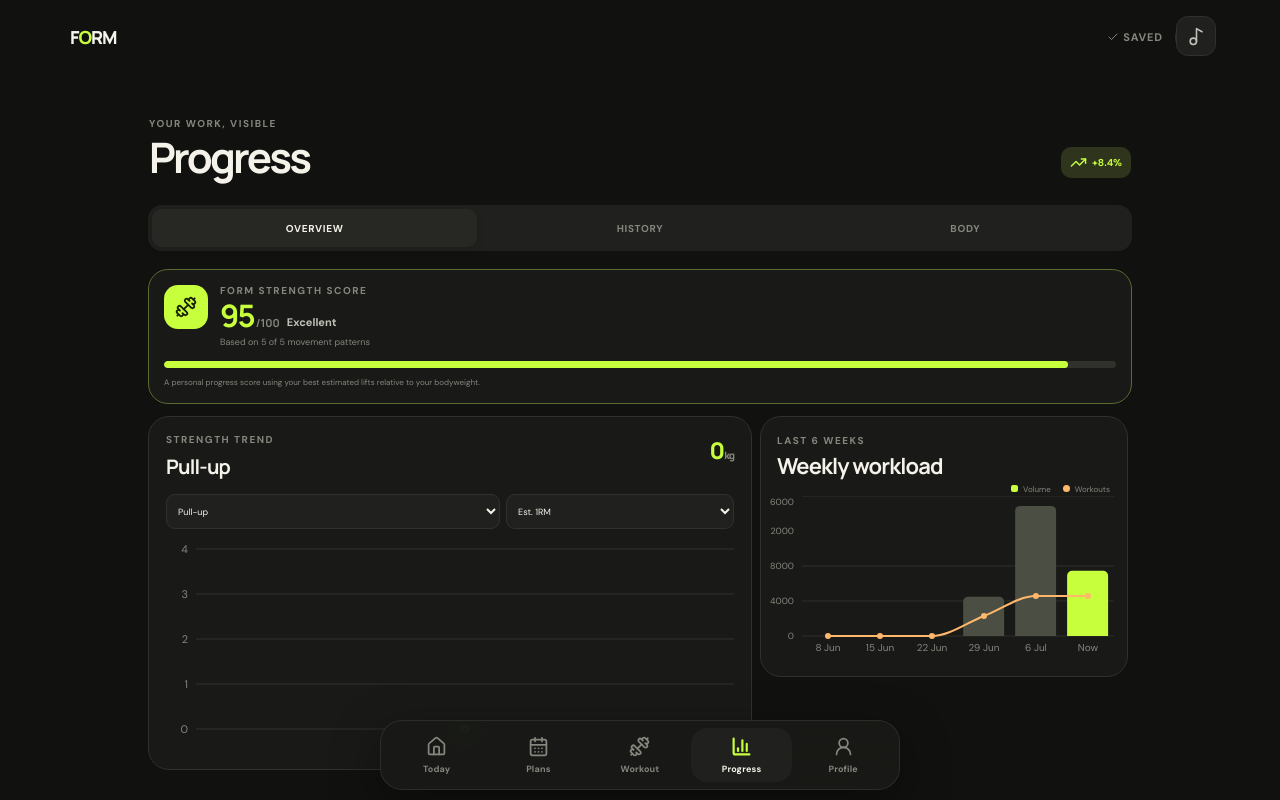
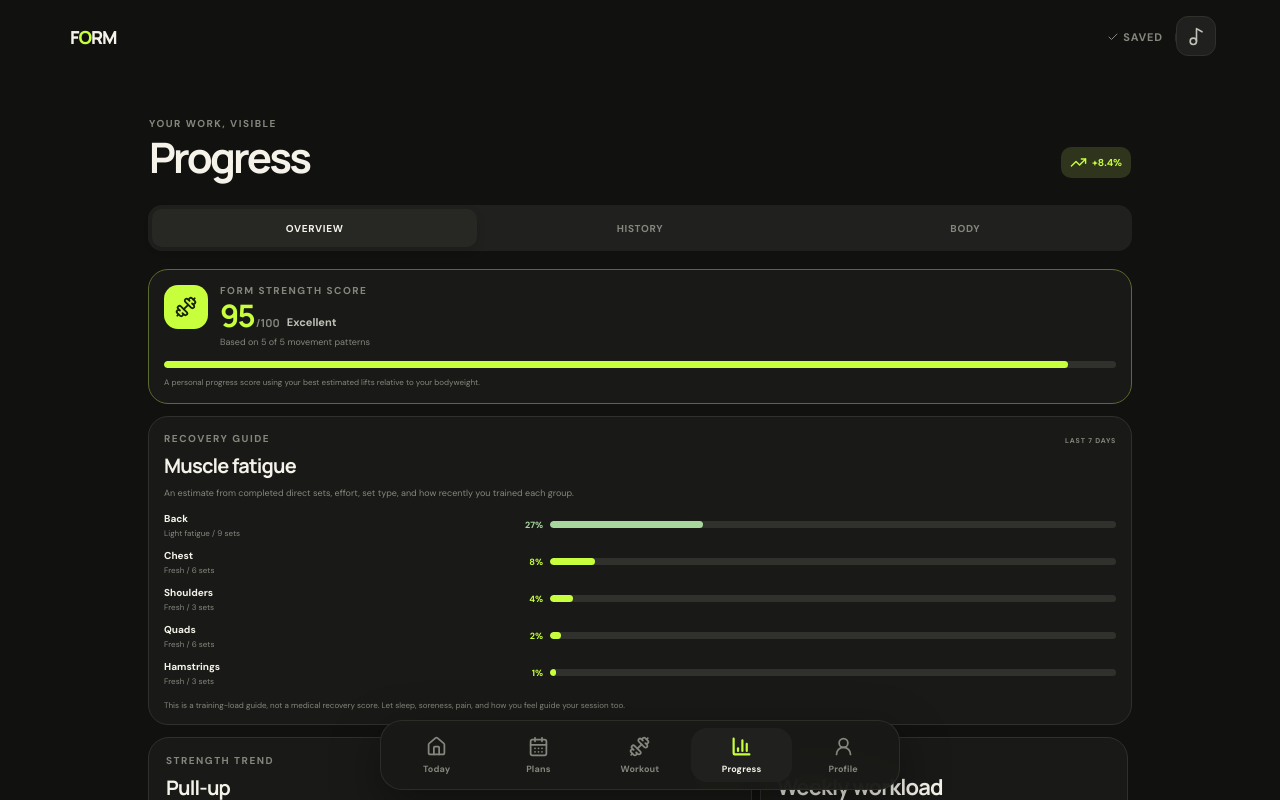
Before and after one commit to jago82017/Form-workout-app-, a React (Vite) app: page / in a window 1280 px wide. Both pictures are taken after a click on the button "Progress". Shown: the top 800 px of the page. Built offline with nearby package versions, Linux system fonts and the light colour scheme.

Commit message:
Add files via upload

```diff
--- a/src/screens/Progress.tsx
+++ b/src/screens/Progress.tsx
@@ -1,10 +1,10 @@
 import { useMemo, useRef, useState } from 'react';
 import { Area, AreaChart, Bar, CartesianGrid, Cell, ComposedChart, Line, ResponsiveContainer, Tooltip, XAxis, YAxis } from 'recharts';
-import { Award, CalendarDays, Camera, ChevronRight, Dumbbell, Pencil, Plus, Scale, Trash2, TrendingUp } from 'lucide-react';
+import { Activity, Award, CalendarDays, Camera, ChevronRight, Dumbbell, Pencil, Plus, Scale, Trash2, TrendingUp } from 'lucide-react';
 import { useApp } from '../AppContext';
 import { exerciseLibrary } from '../data';
 import type { WorkoutSession } from '../types';
-import { calculateStrengthScore, estimate1RM, getRecords, sessionDuration, sessionVolume, uid } from '../utils';
+import { calculateMuscleFatigue, calculateStrengthScore, estimate1RM, getRecords, sessionDuration, sessionVolume, uid } from '../utils';
 import { Button, ConfirmDialog, IconButton, Modal, SectionTitle } from '../components/UI';
 
 type ProgressView = 'overview' | 'history' | 'body';
@@ -24,6 +24,8 @@ export default function Progress() {
   const allExercises = [...exerciseLibrary, ...state.customExercises];
   const records = getRecords(state.history, exerciseNames);
   const strengthScore = useMemo(() => calculateStrengthScore(state), [state.history, state.bodyweight]);
+  const exerciseMuscles = useMemo(() => Object.fromEntries(allExercises.map((exercise) => [exercise.id, exercise.muscle])), [state.customExercises]);
+  const muscleFatigue = useMemo(() => calculateMuscleFatigue(state, exerciseMuscles), [state.history, state.activeWorkout, state.customExercises]);
 
   const chartData = useMemo(() => state.history.slice().reverse().flatMap((session) => {
     const exercise = session.exercises.find((item) => item.exerciseId === exerciseId);
@@ -117,6 +119,17 @@ export default function Progress() {
         <div className="strength-score-meter" role="progressbar" aria-label="FORM strength score" aria-valuemin={0} aria-valuemax={100} aria-valuenow={strengthScore.score}><i style={{ width: `${strengthScore.score}%` }} /></div>
         <p className="strength-score-card__note">A personal progress score using your best estimated lifts relative to your bodyweight.</p>
       </section>
+      <section className="fatigue-card" aria-labelledby="fatigue-title">
+        <div className="fatigue-card__header"><div><p className="eyebrow">RECOVERY GUIDE</p><h2 id="fatigue-title">Muscle fatigue</h2></div><span>LAST 7 DAYS</span></div>
+        {muscleFatigue.length ? <>
+          <p className="fatigue-card__intro">An estimate from completed direct sets, effort, set type, and how recently you trained each group.</p>
+          <div className="fatigue-list">{muscleFatigue.map((item) => <div className="fatigue-row" key={item.muscle}>
+            <div className="fatigue-row__copy"><strong>{item.muscle}</strong><span>{item.status === 'high' ? 'High fatigue' : item.status === 'moderate' ? 'Recovering' : item.status === 'light' ? 'Light fatigue' : 'Fresh'} / {item.recentSets} sets</span></div>
+            <div className="fatigue-row__indicator"><span className={`fatigue-status fatigue-status--${item.status}`}>{item.score}%</span><div className="fatigue-meter" role="progressbar" aria-label={`${item.muscle} estimated fatigue`} aria-valuemin={0} aria-valuemax={100} aria-valuenow={item.score}><i className={`fatigue-meter__fill fatigue-meter__fill--${item.status}`} style={{ width: `${item.score}%` }} /></div></div>
+          </div>)}</div>
+          <p className="fatigue-card__note">This is a training-load guide, not a medical recovery score. Let sleep, soreness, pain, and how you feel guide your session too.</p>
+        </> : <div className="fatigue-empty"><Activity size={21} /><p>Finish a workout to start seeing each muscle group’s recent training load.</p></div>}
+      </section>
       <section className="chart-card main-chart">
         <div className="chart-card__header"><div><p className="eyebrow">STRENGTH TREND</p><h2>{exerciseNames[exerciseId] || 'Exercise'}</h2></div><span>{chartData.at(-1)?.value || 0}<small>{metric === 'reps' ? ' reps' : state.profile.unit}</small></span></div>
         <div className="chart-controls"><select value={exerciseId} onChange={(event) => setExerciseId(event.target.value)}>{availableExercises.map((id) => <option key={id} value={id}>{exerciseNames[id] || id}</option>)}</select><select value={metric} onChange={(event) => setMetric(event.target.value as Metric)}><option value="estimated1RM">Est. 1RM</option><option value="weight">Weight</option><option value="reps">Reps</option><option value="volume">Volume</option></select></div>
```
